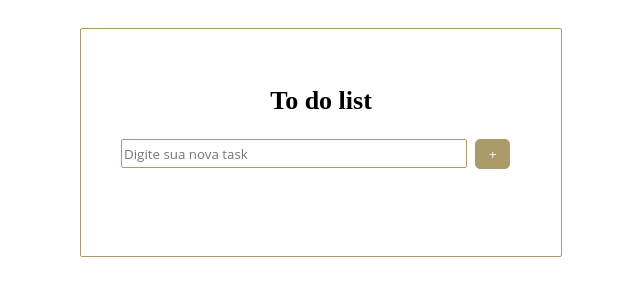
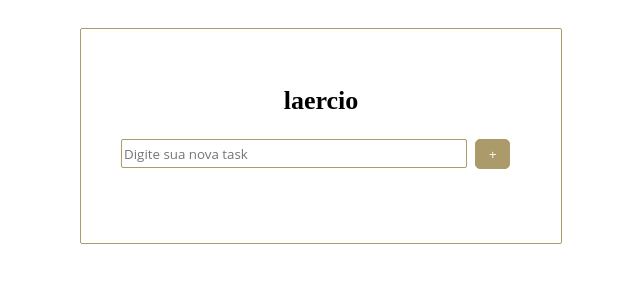
Before and after one commit to laercio86silva/aluno, a plain HTML site: page index.html in a window 1280 px wide. Shown: the whole page, without its empty margins (319-959 px from the left). Drawn offline with Linux system fonts and the light colour scheme.

Commit message:
Update index.html

```diff
--- a/index.html
+++ b/index.html
@@ -6,13 +6,13 @@
     <meta name="viewport" content="width=device-width, initial-scale=1.0">
     <link rel="stylesheet" href="style.css">
     <link rel="stylesheet" href="https://cdnjs.cloudflare.com/ajax/libs/font-awesome/6.4.0/css/all.min.css" integrity="sha512-iecdLmaskl7CVkqkXNQ/ZH/XLlvWZOJyj7Yy7tcenmpD1ypASozpmT/E0iPtmFIB46ZmdtAc9eNBvH0H/ZpiBw==" crossorigin="anonymous" referrerpolicy="no-referrer" />
-    <title>To do list</title>
+    <title>laercio</title>
 </head>
 
 
 <body>
     <div id="box" >
-    <h1>To do list</h1>
+    <h1>laercio</h1>
     <div class="content">
         <div class="content--add--item">
             <input type="text" id="input-new-task" placeholder="Digite sua nova task">
@@ -24,7 +24,7 @@
 
         <div class="content--body">
             <!--lista-->
-            <ol id="to-do-list">
+            <ol id="laercio">
 
             </ol>
         </div>
```
